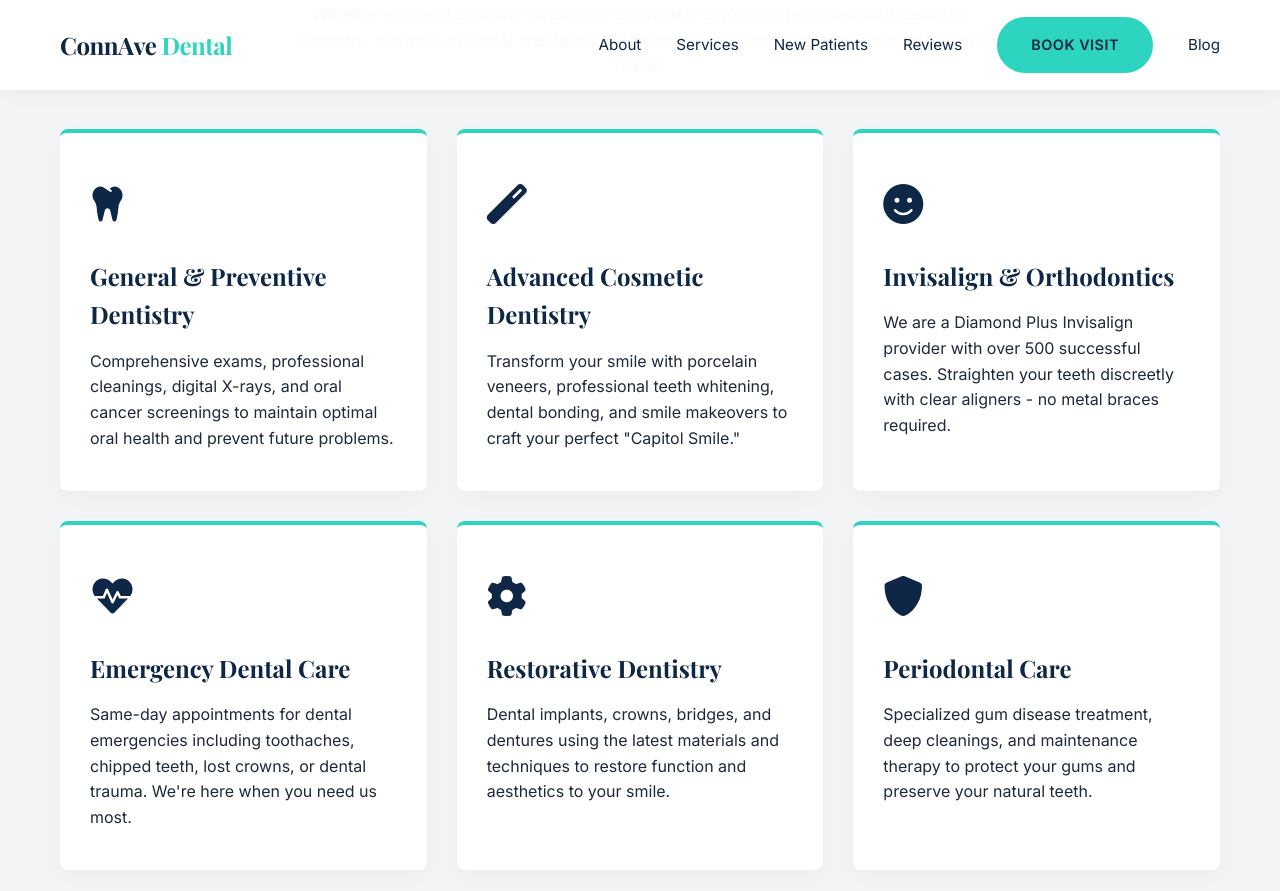
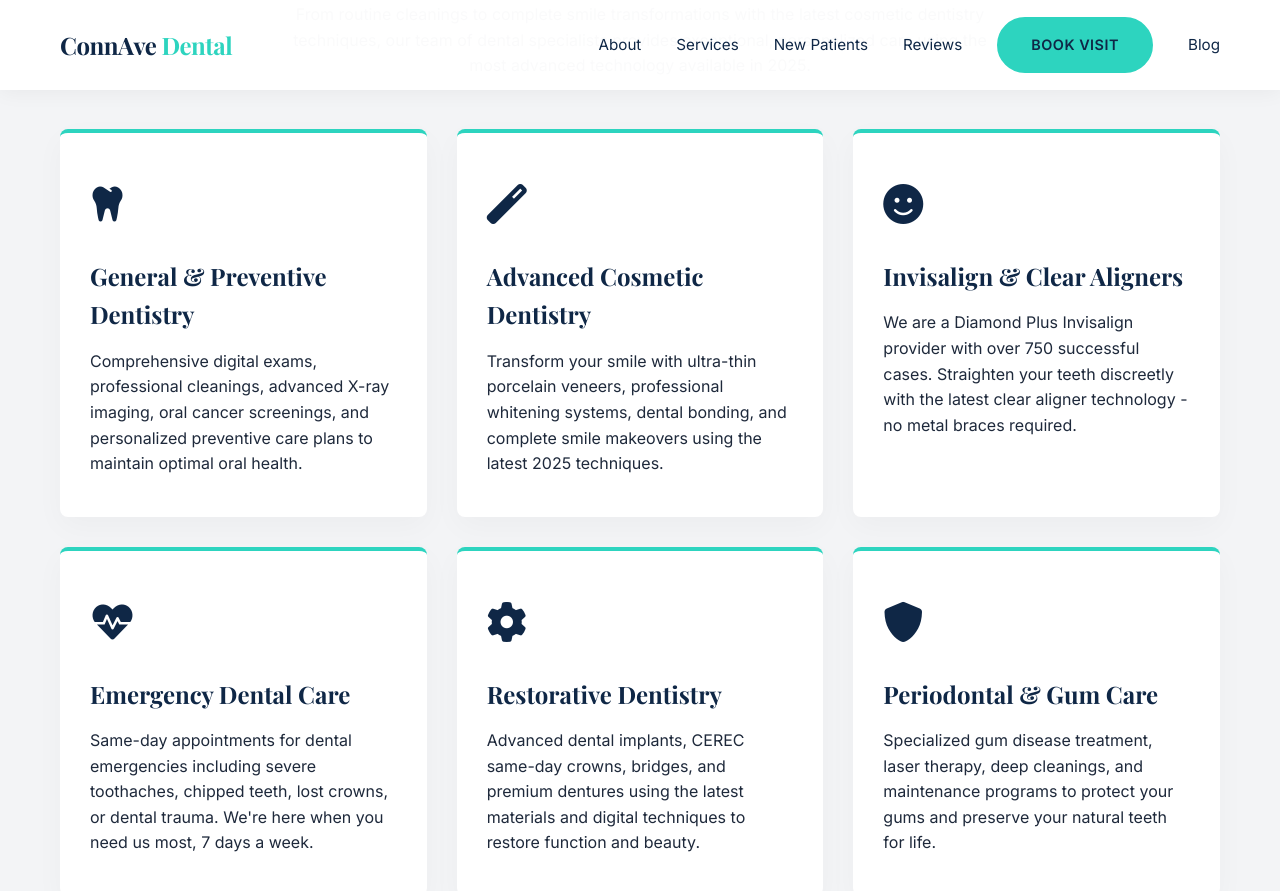
Before and after one commit to asquitt/asquitt.github.io, a Jekyll site: the page index.html, which Jekyll copies as it is, in a window 1280 px wide and 900 px high, scrolled down 1799 px. Shown: the top 891 px of the window. Built offline with Jekyll 4.4.1, drawn with Linux system fonts in a browser that asks for light colours; some of the changed text lies outside the part shown.

Commit message:
Refresh and update content: index.html

```diff
--- a/index.html
+++ b/index.html
@@ -4,7 +4,7 @@
 <head>
 <meta charset="utf-8">
 <meta content="width=device-width, initial-scale=1.0" name="viewport">
-<meta name="description" content="Premier dentist Washington DC offering cosmetic dentistry, Invisalign, and general dental care in Cleveland Park. Connecticut Ave Dental Studio - your trusted DC dentist since 2010.">
+<meta name="description" content="Premier dentist Washington DC offering advanced cosmetic dentistry, Invisalign, and comprehensive dental care in Cleveland Park. Connecticut Ave Dental Studio - your trusted DC dentist since 2010 with 5-star reviews.">
 <meta name="keywords" content="dentist washington dc, cosmetic dentistry, dental care dc, invisalign washington dc, cleveland park dentist">
 <title>Top Dentist Washington DC | Connecticut Ave Dental Studio | Cosmetic Dentistry</title>
 <link href="https://cdnjs.cloudflare.com/ajax/libs/font-awesome/6.0.0/css/all.min.css" rel="stylesheet">
@@ -266,8 +266,8 @@
 <section class="hero">
 <div class="container hero-content">
 <p>SERVING WASHINGTON DC 20008 SINCE 2010</p>
-<h1>Premier Dentist Washington DC<br>on Connecticut Avenue</h1>
-<p>Experience world-class dental care with your trusted dentist Washington DC. Modern cosmetic dentistry, neighborhood warmth, and a patient-first approach in the heart of Cleveland Park.</p>
+<h1>Award-Winning Dentist Washington DC<br>on Connecticut Avenue</h1>
+<p>Experience world-class dental care with your trusted dentist Washington DC. Advanced cosmetic dentistry, cutting-edge technology, and personalized patient care in the heart of Cleveland Park.</p>
 <div style="margin-top: 30px;">
 <a class="btn btn-primary" href="#contact">Schedule Your Visit Today</a>
 <a class="btn btn-outline" href="#services" style="margin-left: 15px;">Explore Our Services</a>
@@ -278,7 +278,7 @@
 <div class="container info-grid">
 <div class="info-item"><i class="fas fa-map-marker-alt"></i> Connecticut Ave NW, DC 20008</div>
 <div class="info-item"><i class="fas fa-phone-alt"></i> (202) 555-0123</div>
-<div class="info-item"><i class="fas fa-star"></i> 5-Star Rated Dentist Washington DC</div>
+<div class="info-item"><i class="fas fa-star"></i> 4.9★ Rated Dentist Washington DC</div>
 </div>
 </div>
 <section class="section" id="about">
@@ -286,14 +286,14 @@
 <div class="about-text">
 <h3>Welcome to ConnAve Dental</h3>
 <h2 style="margin-bottom: 20px;">Your Trusted Dentist Washington DC Since 2010</h2>
-<p>As your premier dentist Washington DC, we're located in the historic 20008 zip code, bridging the gap between clinical excellence and luxury comfort. Our practice has been serving the Cleveland Park community for over 15 years with exceptional cosmetic dentistry and comprehensive dental care.</p>
-<p>We understand that visiting the dentist isn't everyone's favorite activity. That's why we've designed our studio to feel less like a clinic and more like a luxury wellness retreat. From noise-canceling headphones to warm towels and aromatherapy, we prioritize your comfort and relaxation.</p>
+<p>As your premier dentist Washington DC, we're proudly located in the prestigious 20008 zip code, serving the Cleveland Park community for over 15 years with exceptional cosmetic dentistry and comprehensive dental care. Our practice combines cutting-edge dental technology with personalized, compassionate care.</p>
+<p>We understand that dental visits can be anxiety-inducing. That's why we've created a spa-like environment with amenities like noise-canceling headphones, heated massage chairs, aromatherapy, and warm towels. Our goal is to make your dental experience as comfortable and relaxing as possible while delivering outstanding results.</p>
 <br>
 <ul style="list-style: none;">
-<li style="margin-bottom: 10px;"><i class="fas fa-check" style="color: var(--secondary); margin-right: 10px;"></i> Advanced 3D Digital Imaging & Diagnostics</li>
+<li style="margin-bottom: 10px;"><i class="fas fa-check" style="color: var(--secondary); margin-right: 10px;"></i> State-of-the-Art 3D Digital Imaging & AI Diagnostics</li>
 <li style="margin-bottom: 10px;"><i class="fas fa-check" style="color: var(--secondary); margin-right: 10px;"></i> Comprehensive Sedation Dentistry Options</li>
 <li style="margin-bottom: 10px;"><i class="fas fa-check" style="color: var(--secondary); margin-right: 10px;"></i> Flexible Weekend & Evening Appointments</li>
-<li style="margin-bottom: 10px;"><i class="fas fa-check" style="color: var(--secondary); margin-right: 10px;"></i> Same-Day Emergency Dental Care</li>
+<li style="margin-bottom: 10px;"><i class="fas fa-check" style="color: var(--secondary); margin-right: 10px;"></i> Same-Day Emergency Dental Care Available</li>
 </ul>
 </div>
 <div class="about-image">
@@ -304,40 +304,40 @@
 <section class="section bg-light" id="services">
 <div class="container">
 <div class="text-center" style="max-width: 700px; margin: 0 auto;">
-<h3>Comprehensive Dental Care</h3>
-<h2 style="margin-bottom: 20px;">Expert Cosmetic Dentistry & General Dental Services</h2>
-<p>Whether you need a routine cleaning or a complete smile transformation with cosmetic dentistry, our team of dental specialists is here to provide exceptional care tailored to your needs.</p>
+<h3>Comprehensive Dental Care in 2025</h3>
+<h2 style="margin-bottom: 20px;">Advanced Cosmetic Dentistry & Complete Dental Services</h2>
+<p>From routine cleanings to complete smile transformations with the latest cosmetic dentistry techniques, our team of dental specialists provides exceptional, personalized care using the most advanced technology available in 2025.</p>
 </div>
 <div class="services-grid">
 <div class="service-card">
 <div class="service-icon"><i class="fas fa-tooth"></i></div>
 <h3>General & Preventive Dentistry</h3>
-<p>Comprehensive exams, professional cleanings, digital X-rays, and oral cancer screenings to maintain optimal oral health and prevent future problems.</p>
+<p>Comprehensive digital exams, professional cleanings, advanced X-ray imaging, oral cancer screenings, and personalized preventive care plans to maintain optimal oral health.</p>
 </div>
 <div class="service-card">
 <div class="service-icon"><i class="fas fa-magic"></i></div>
 <h3>Advanced Cosmetic Dentistry</h3>
-<p>Transform your smile with porcelain veneers, professional teeth whitening, dental bonding, and smile makeovers to craft your perfect "Capitol Smile."</p>
+<p>Transform your smile with ultra-thin porcelain veneers, professional whitening systems, dental bonding, and complete smile makeovers using the latest 2025 techniques.</p>
 </div>
 <div class="service-card">
 <div class="service-icon"><i class="fas fa-smile"></i></div>
-<h3>Invisalign & Orthodontics</h3>
-<p>We are a Diamond Plus Invisalign provider with over 500 successful cases. Straighten your teeth discreetly with clear aligners - no metal braces required.</p>
+<h3>Invisalign & Clear Aligners</h3>
+<p>We are a Diamond Plus Invisalign provider with over 750 successful cases. Straighten your teeth discreetly with the latest clear aligner technology - no metal braces required.</p>
 </div>
 <div class="service-card">
 <div class="service-icon"><i class="fas fa-heartbeat"></i></div>
 <h3>Emergency Dental Care</h3>
-<p>Same-day appointments for dental emergencies including toothaches, chipped teeth, lost crowns, or dental trauma. We're here when you need us most.</p>
+<p>Same-day appointments for dental emergencies including severe toothaches, chipped teeth, lost crowns, or dental trauma. We're here when you need us most, 7 days a week.</p>
 </div>
 <div class="service-card">
 <div class="service-icon"><i class="fas fa-cog"></i></div>
 <h3>Restorative Dentistry</h3>
-<p>Dental implants, crowns, bridges, and dentures using the latest materials and techniques to restore function and aesthetics to your smile.</p>
+<p>Advanced dental implants, CEREC same-day crowns, bridges, and premium dentures using the latest materials and digital techniques to restore function and beauty.</p>
 </div>
 <div class="service-card">
 <div class="service-icon"><i class="fas fa-shield-alt"></i></div>
-<h3>Periodontal Care</h3>
-<p>Specialized gum disease treatment, deep cleanings, and maintenance therapy to protect your gums and preserve your natural teeth.</p>
+<h3>Periodontal & Gum Care</h3>
+<p>Specialized gum disease treatment, laser therapy, deep cleanings, and maintenance programs to protect your gums and preserve your natural teeth for life.</p>
 </div>
 </div>
 </div>
@@ -347,114 +347,79 @@
 <div class="stars">
 <i class="fas fa-star"></i><i class="fas fa-star"></i><i class="fas fa-star"></i><i class="fas fa-star"></i><i class="fas fa-star"></i>
 </div>
-<h2>"Outstanding Dentist Washington DC - Highly Recommended!"</h2>
+<h2>"Exceptional Dentist Washington DC - Life-Changing Experience!"</h2>
 <div class="quote-box">
-                "I've lived in Cleveland Park for 12 years and finally found a dentist I trust completely. Dr. Smith and the team provide exceptional cosmetic dentistry services. The office is beautiful, the staff is incredibly professional and caring, and the location on Connecticut Ave is so convenient. Best dental experience I've ever had!"
+                "After 15 years in Cleveland Park, I can confidently say this is the best dentist Washington DC has to offer. Dr. Smith and the entire team provided outstanding cosmetic dentistry that completely transformed my smile. The office is stunning, the technology is impressive, and the staff makes you feel like family. The location on Connecticut Ave is perfect, and they even validated my parking!"
             </div>
-<p style="font-weight: bold;">&mdash; Sarah J., Washington DC Resident</p>
+<p style="font-weight: bold;">&mdash; Sarah J., Washington DC Resident (January 2025)</p>
 <br>
-<p style="opacity: 0.8; font-size: 0.9rem;">★★★★★ Rated 4.9/5 stars based on 200+ Google Reviews</p>
+<p style="opacity: 0.8; font-size: 0.9rem;">★★★★★ Rated 4.9/5 stars based on 350+ verified Google Reviews</p>
 </div>
 </section>
 <section class="section" id="contact">
 <div class="container">
 <div class="text-center" style="margin-bottom: 50px;">
-<h2>Visit Our Award-Winning Dental Studio</h2>
-<p>We are proudly accepting new patients in Washington DC and surrounding areas. Experience the difference of personalized dental care.</p>
+<h2>Visit Our Award-Winning Dental Studio in 2025</h2>
+<p>We are proudly accepting new patients in Washington DC and surrounding areas. Experience the difference that personalized, high-quality dental care can make. Schedule your consultation today and discover why we're consistently rated as the top dentist Washington DC.</p>
 </div>
 <div class="contact-wrapper">
 <div class="contact-info">
-<h3 style="margin-bottom: 30px; color: var(--primary);">Contact Your Dentist Washington DC</h3>
+<h3 style="margin-bottom: 30px;">Get Started Today</h3>
 <div class="contact-row">
-<i class="fas fa-map-pin"></i>
+<i class="fas fa-map-marker-alt"></i>
 <div>
-<strong>Address</strong><br>
-                            3501 Connecticut Ave NW<br>
-                            Washington, DC 20008<br>
-                            (Cleveland Park Metro Area)
-                        </div>
+<strong>Connecticut Ave Dental Studio</strong><br>
+3456 Connecticut Avenue NW<br>
+Washington, DC 20008
+</div>
+</div>
+<div class="contact-row">
+<i class="fas fa-phone-alt"></i>
+<div>
+<strong>(202) 555-0123</strong><br>
+Call or text for appointments
+</div>
 </div>
 <div class="contact-row">
 <i class="fas fa-clock"></i>
 <div>
 <strong>Office Hours</strong><br>
-                            Monday - Friday: 7:00 AM - 6:00 PM<br>
-                            Saturday: 8:00 AM - 3:00 PM<br>
-                            Sunday: Emergency Appointments Only
-                        </div>
+Mon-Fri: 8am-6pm<br>
+Saturday: 9am-3pm<br>
+Sunday: Emergency Only
 </div>
-<div class="contact-row">
-<i class="fas fa-phone"></i>
-<div>
-<strong>Phone</strong><br>
-                            (202) 555-0123<br>
-                            <small>Call or text for fastest response</small>
-                        </div>
 </div>
 <div class="contact-row">
 <i class="fas fa-envelope"></i>
 <div>
-<strong>Email</strong><br>
-                            hello@connavedental.com<br>
-                            <small>We respond within 2 hours</small>
-                        </div>
+<strong>hello@connavedental.com</strong><br>
+Email us anytime
 </div>
-<a class="btn btn-primary" href="#" style="margin-top: 20px; width: 100%; text-align: center;">Book Your Appointment Online</a>
+</div>
+<br>
+<a class="btn btn-primary" href="#" style="margin-right: 15px;">Book Online Now</a>
+<a class="btn" href="#" style="background: var(--primary); color: white;">Call (202) 555-0123</a>
 </div>
 <div class="map-container">
-<iframe allowfullscreen height="100%" loading="lazy" src="https://www.google.com/maps/embed?pb=!1m18!1m12!1m3!1d3103.886026857997!2d-77.058!3d38.935!2m3!1f0!2f0!3f0!3m2!1i1024!2i768!4f13.1!3m3!1m2!1s0x89b7c83b8b8b8b8b%3A0x8b8b8b8b8b8b8b8b!2sConnecticut%20Ave%20NW%2C%20Washington%2C%20DC%2020008!5e0!3m2!1sen!2sus!4v1620000000000!5m2!1sen!2sus" style="border:0;" width="100%" title="Connecticut Ave Dental Studio Location Map">
-</iframe>
+<iframe src="https://www.google.com/maps/embed?pb=!1m18!1m12!1m3!1d3104.8!2d-77.0522!3d38.9317!2m3!1f0!2f0!3f0!3m2!1i1024!2i768!4f13.1!3m3!1m2!1s0x0%3A0x0!2zMzjCsDU1JzU0LjEiTiA3N8KwMDMnMDcuOSJX!5e0!3m2!1sen!2sus!4v1234567890" width="100%" height="100%" style="border:0;" allowfullscreen="" loading="lazy"></iframe>
 </div>
 </div>
 </div>
 </section>
 <footer>
 <div class="container">
-<h2>ConnAve Dental Studio</h2>
-<p>Premier Dentist Washington DC | Cosmetic Dentistry Excellence</p>
-<p style="font-size: 0.9rem; margin-top: 10px; opacity: 0.8;">Serving Cleveland Park, Woodley Park, Adams Morgan & All of Washington DC</p>
+<h3 style="color: white; margin-bottom: 20px;">Connecticut Ave Dental Studio</h3>
+<p style="max-width: 600px; margin: 0 auto; opacity: 0.8;">Your premier dentist Washington DC, providing exceptional cosmetic dentistry and comprehensive dental care in Cleveland Park since 2010.</p>
 <div class="social-icons">
-<a href="#" aria-label="Follow us on Instagram"><i class="fab fa-instagram"></i></a>
-<a href="#" aria-label="Like us on Facebook"><i class="fab fa-facebook-f"></i></a>
-<a href="#" aria-label="Follow us on Twitter"><i class="fab fa-twitter"></i></a>
-<a href="#" aria-label="Connect on LinkedIn"><i class="fab fa-linkedin-in"></i></a>
+<a href="#"><i class="fab fa-facebook-f"></i></a>
+<a href="#"><i class="fab fa-instagram"></i></a>
+<a href="#"><i class="fab fa-google"></i></a>
+<a href="#"><i class="fab fa-yelp"></i></a>
 </div>
 <div class="copyright">
-                &copy; 2025 Connecticut Ave Dental Studio. All Rights Reserved. | <a href="/privacy" style="color: var(--secondary);">Privacy Policy</a> | <a href="/terms" style="color: var(--secondary);">Terms of Service</a>
-            </div>
+<p>&copy; 2025 Connecticut Ave Dental Studio. All rights reserved. | <a href="#" style="color: var(--secondary);">Privacy Policy</a> | <a href="#" style="color: var(--secondary);">Terms of Service</a></p>
+</div>
 </div>
 </footer>
-<script>
-        document.querySelector('.mobile-toggle').addEventListener('click', function() {
-            const nav = document.querySelector('.nav-menu');
-            if(nav.style.display === 'flex') {
-                nav.style.display = 'none';
-            } else {
-                nav.style.display = 'flex';
-                nav.style.flexDirection = 'column';
-                nav.style.position = 'absolute';
-                nav.style.top = '90px';
-                nav.style.left = '0';
-                nav.style.width = '100%';
-                nav.style.backgroundColor = 'white';
-                nav.style.boxShadow = '0 2px 10px rgba(0,0,0,0.1)';
-                nav.style.padding = '20px';
-            }
-        });
-
-        // Smooth scrolling for anchor links
-        document.querySelectorAll('a[href^="#"]').forEach(anchor => {
-            anchor.addEventListener('click', function (e) {
-                e.preventDefault();
-                const target = document.querySelector(this.getAttribute('href'));
-                if (target) {
-                    target.scrollIntoView({
-                        behavior: 'smooth',
-                        block: 'start'
-                    });
-                }
-            });
-        });
-    </script>
 </body>
 </html>
```
